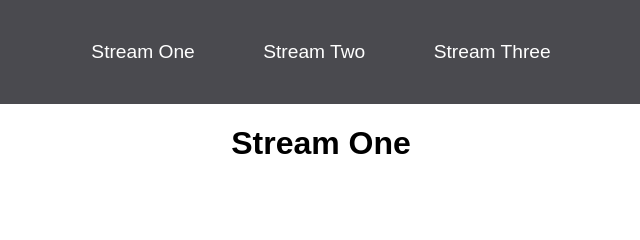
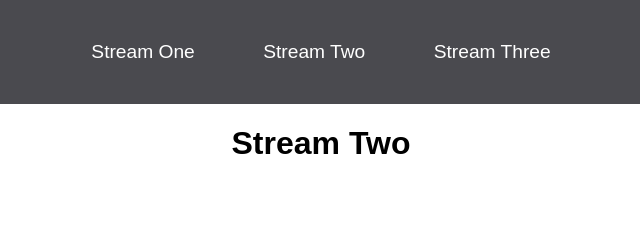
Before and after one commit to NC-CSX/my-full-template, a plain HTML site: page Stream-Two.html in a window 1280 px wide. Shown: the full height of the page, 319-959 px from the left. Drawn offline with Linux system fonts and the light colour scheme.

Commit message:
Updated Stream one again

```diff
--- a/Stream-Two.html
+++ b/Stream-Two.html
@@ -14,7 +14,7 @@
             <li> <a href="Stream-Three.html">Stream Three</a></li>
         </ul>
     </nav>
-  <h1>Stream One</h1>
+  <h1>Stream Two</h1>
   <p>This project was written in Gitpod</p>
 </body>
 </html>
```
